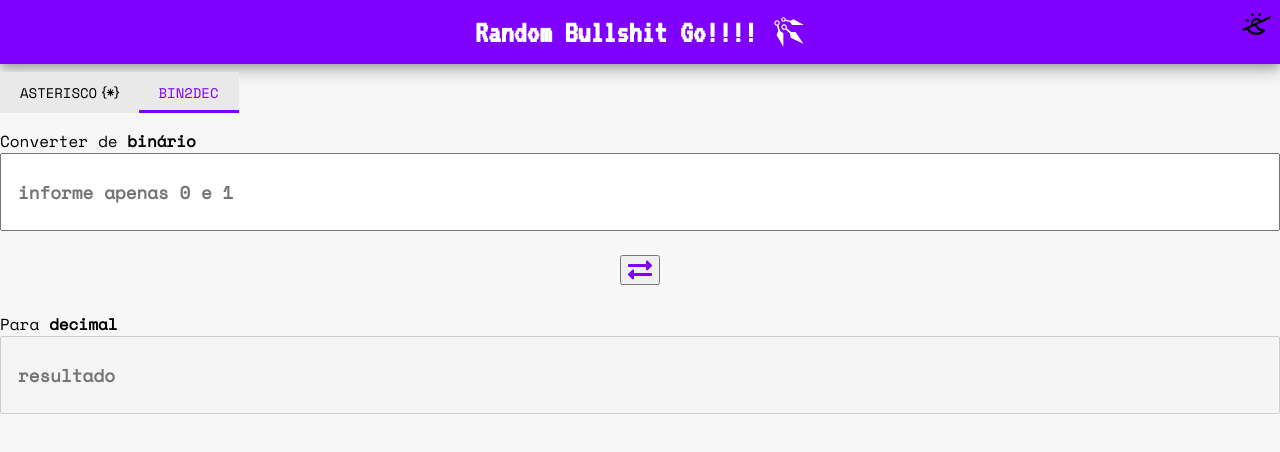
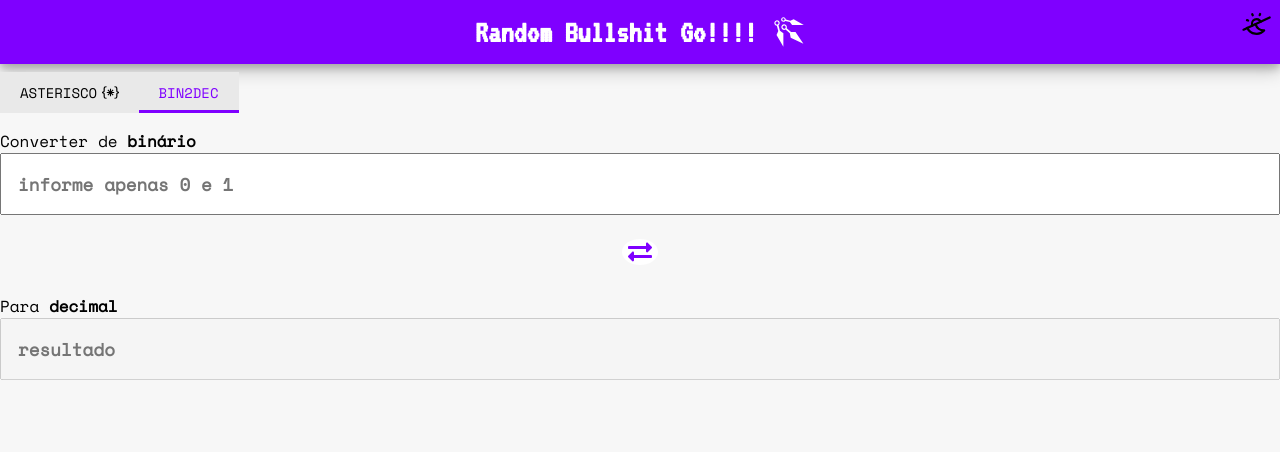
Before and after one commit to allanqueiroz02/random-bullsht, a React (Vite) app: page / in a window 1280 px wide. Both pictures are taken after a click on the button "BIN2DEC". Shown: the top 452 px of the page. Built offline with nearby package versions, Linux system fonts and the light colour scheme.

Commit message:
style: adjusted padding; removed borde from button;

```diff
--- a/src/pages/Bin2Dec/style.css
+++ b/src/pages/Bin2Dec/style.css
@@ -5,8 +5,8 @@
 }
 .container-bin input {
   width: 100%;
-  padding-top: 1.5rem !important;
-  padding-bottom: 1.5rem !important;
+  padding-top: 1rem !important;
+  padding-bottom: 1rem !important;
 }
 
 .content {
@@ -22,3 +22,8 @@
   height: 1.5rem;
   color: var(--primary-color);
 }
+.container-change-icon button {
+  border-radius: 50%;
+  border: none;
+  background-color: var(--white);
+}
```
